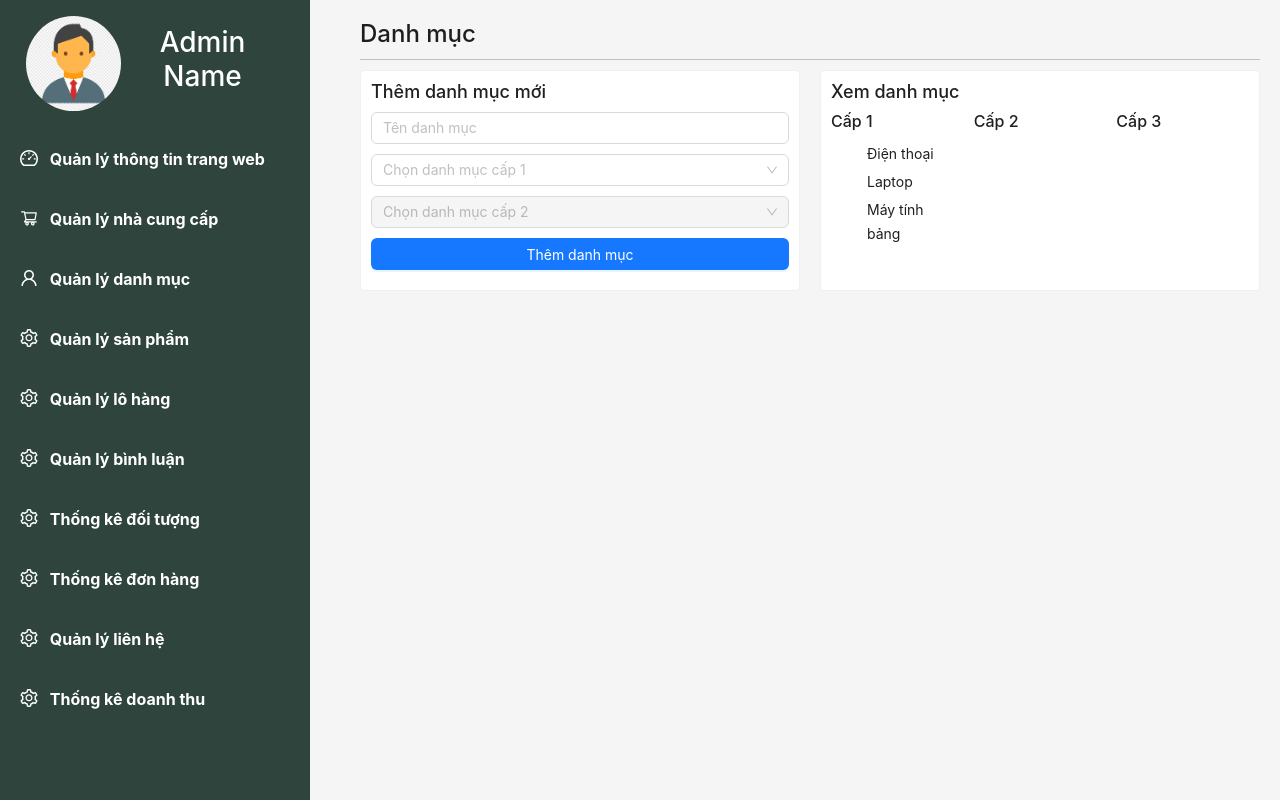
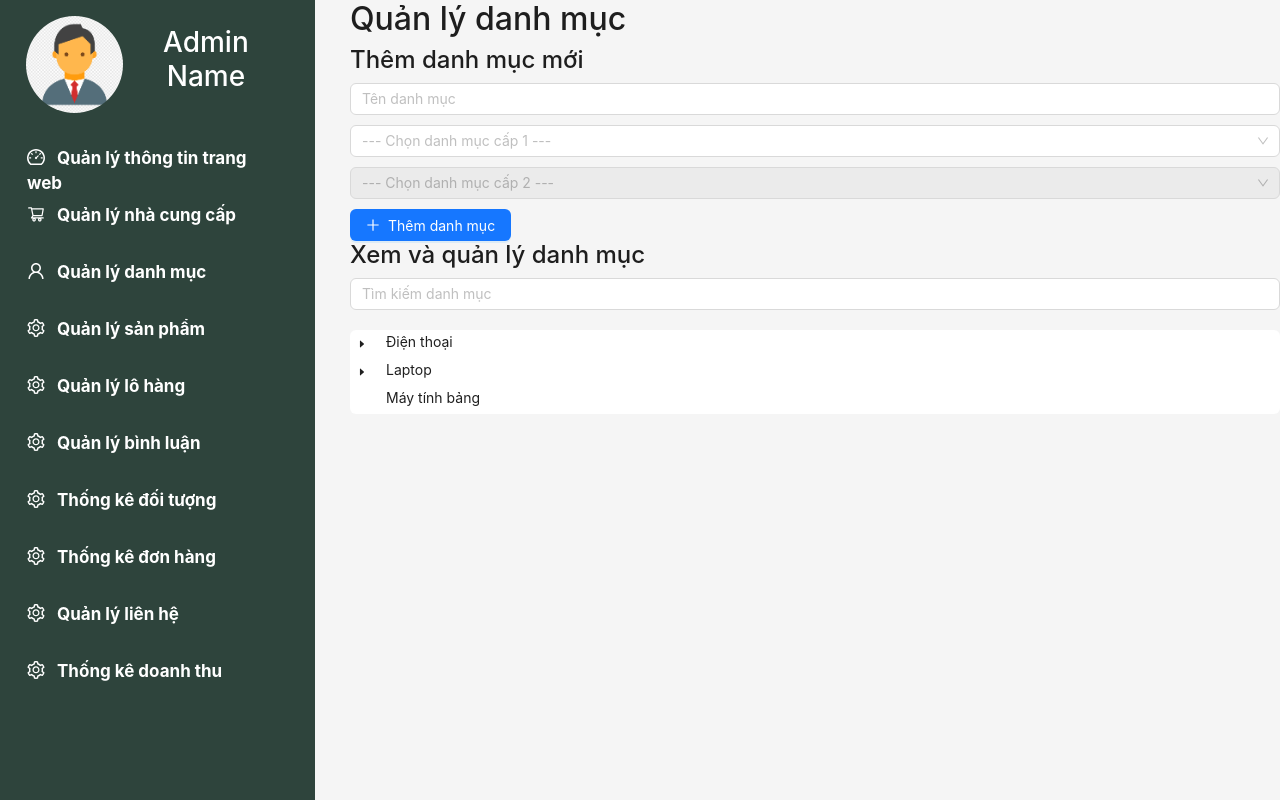
Before and after one commit to TellYaHeadliner/Pixel-Shop-Project, a React (Vite) app in the folder FE-E-commerce/: page /admin/categories in a window 1280 px wide. Built offline with nearby package versions, Linux system fonts and the light colour scheme.

Commit message:
hoàn thiện quản lý danh mục admin

```diff
--- a/FE-E-commerce/src/components/Admin/Sidebar/Sidebar.scss
+++ b/FE-E-commerce/src/components/Admin/Sidebar/Sidebar.scss
@@ -1,5 +1,5 @@
 .sidebar {
-    width: 310px;
+    width: 315px;
     padding: 0 10px;
     margin-right: 40px;
     color: var(--whited);
@@ -48,9 +48,9 @@
             & a {
                 height: 40px;
                 width: 300px;
-                padding: 20px 20px 40px 10px;
+                padding: 17px 20px 40px 17px;
                 text-decoration: none;
-                font-size: 16px;
+                font-size: 17px;
                 font-weight: bold;
                 color: var(--whited);
             }
--- a/FE-E-commerce/src/components/Admin/layouts/AdminLayout.jsx
+++ b/FE-E-commerce/src/components/Admin/layouts/AdminLayout.jsx
@@ -2,15 +2,6 @@ import { Layout } from 'antd';
 import { Routes, Route, Outlet } from 'react-router-dom';
 import "./AdminLayout.scss"; // Đảm bảo import CSS
 import Sidebar from '../Sidebar/Sidebar';
-import WebsiteInfo from '../../../pages/Admin/WebsiteInfo/WebsiteInfo';
-import SupplierManagement from '../../../pages/Admin/SupplierManagement/SupplierManagement';
-import CategoryManagement from '../../../pages/Admin/CategoryManagement/CategoryManagement';
-import ProductManagement from '../../../pages/Admin/ProductManagement/ProductManagement';
-import BatchManagement from '../../../pages/Admin/BatchManagement/BatchManagement';
-import CommentManagement from '../../../pages/Admin/CommentManagement/CommentManagement';
-import AudienceStatistics from '../../../pages/Admin/AudienceStatistics/AudienceStatistics';
-import OrderStatistics from '../../../pages/Admin/OrderStatistics/OrderStatistics';
-
 import "./AdminLayout.scss";
 const { Content, Sider } = Layout;
 
@@ -19,7 +10,7 @@ export default function AdminLayout() {
     return (
         <Layout style={{ minHeight: '100vh' }}>
             <Sidebar />
-            <Layout style={{ marginLeft: '340px' }}>
+            <Layout style={{ marginLeft: '350px' }}>
                 <Content style={{ margin: 0, minHeight: 280 }}>
                     <Outlet />
                 </Content>
--- a/FE-E-commerce/src/pages/Admin/CategoryManagement/CategoryManagement.jsx
+++ b/FE-E-commerce/src/pages/Admin/CategoryManagement/CategoryManagement.jsx
@@ -1,5 +1,6 @@
 import React, { useState } from 'react';
-import { Input, Button, Select, Tree, Menu, message } from 'antd';
+import { PlusOutlined, EditOutlined, DeleteOutlined } from '@ant-design/icons';
+import { Modal, Menu, Button, Input, Select, Tree } from 'antd';
 import './CategoryManagement.scss';
 
 const { Option } = Select;
@@ -7,281 +8,217 @@ const { Option } = Select;
 const CategoryManagement = () => {
     const initialCategories = [
         {
-            idDanhMuc: 1,
-            tenDanhMuc: "Điện thoại",
-            child: [
+            id: 1,
+            name: "Điện thoại",
+            children: [
                 {
-                    idDanhMuc: 3,
-                    tenDanhMuc: "Điện thoại 1",
-                    child: [
-                        { idDanhMuc: 8, tenDanhMuc: "Điện Thoại 11", child: [] },
-                        { idDanhMuc: 9, tenDanhMuc: "Điện Thoại 12", child: [] }
+                    id: 3,
+                    name: "Điện thoại 1",
+                    children: [
+                        { id: 8, name: "Điện Thoại 11", children: [] },
+                        { id: 9, name: "Điện Thoại 12", children: [] }
                     ]
                 }
             ]
         },
         {
-            idDanhMuc: 2,
-            tenDanhMuc: "Laptop",
-            child: [
-                { idDanhMuc: 6, tenDanhMuc: "Laptop 1", child: [] }
-            ]
+            id: 2,
+            name: "Laptop",
+            children: [{ id: 6, name: "Laptop 1", children: [] }]
         },
-        {
-            idDanhMuc: 4,
-            tenDanhMuc: "Máy tính bảng",
-            child: []
-        }
+        { id: 4, name: "Máy tính bảng", children: [] }
     ];
 
     const [categories, setCategories] = useState(initialCategories);
+    const [searchTerm, setSearchTerm] = useState('');
     const [categoryName, setCategoryName] = useState('');
     const [selectedParent, setSelectedParent] = useState(null);
-    const [selectedSecondLevel, setSelectedSecondLevel] = useState(null);
-    const [contextMenuVisible, setContextMenuVisible] = useState(false);
-    const [contextMenuPosition, setContextMenuPosition] = useState({ x: 0, y: 0 });
-    const [selectedCategory, setSelectedCategory] = useState(null);
+    const [selectedChild, setSelectedChild] = useState(null);
+    const [contextMenu, setContextMenu] = useState({ visible: false, position: {}, category: null });
+    const [isEditModalVisible, setEditModalVisible] = useState(false);
+    const [isDeleteModalVisible, setDeleteModalVisible] = useState(false);
+    const [newCategoryName, setNewCategoryName] = useState('');
 
     const addCategory = () => {
-        if (categoryName.trim()) {
-            const newCategory = {
-                idDanhMuc: Date.now(),
-                tenDanhMuc: categoryName,
-                child: [],
+        if (!categoryName.trim()) return;
+        const newCategory = { id: Date.now(), name: categoryName, children: [] };
+        const updateCategories = (list) => list.map(cat => {
+            if (cat.id === (selectedChild ? selectedParent.id : selectedParent?.id)) {
+                return {
+                    ...cat,
+                    children: selectedChild ?
+                        cat.children.map(subCat => subCat.id === selectedChild.id ? { ...subCat, children: [...subCat.children, newCategory] } : subCat)
+                        : [...cat.children, newCategory]
+                };
+            }
+            return cat;
+        });
+
+        setCategories(selectedChild || selectedParent ? updateCategories(categories) : [...categories, newCategory]);
+        resetForm();
     };
 
-            const updateCategories = (categoryList) => {
-                return categoryList.map(category => {
-                    if (selectedSecondLevel && category.idDanhMuc === selectedParent.idDanhMuc) {
-                        return {
-                            ...category,
-                            child: category.child.map(subCategory => {
-                                if (subCategory.idDanhMuc === selectedSecondLevel.idDanhMuc) {
-                                    return {
-                                        ...subCategory,
-                                        child: [...subCategory.child, newCategory],
-                                    };
-                                }
-                                return subCategory;
-                            }),
-                        };
-                    } else if (selectedParent && category.idDanhMuc === selectedParent.idDanhMuc) {
-                        return {
-                            ...category,
-                            child: [...category.child, newCategory],
-                        };
-                    }
-                    return category;
-                });
+    const resetForm = () => {
+        setCategoryName('');
+        setSelectedParent(null);
+        setSelectedChild(null);
     };
 
-            if (selectedSecondLevel) {
-                setCategories(updateCategories(categories));
-            } else if (selectedParent) {
-                setCategories(updateCategories(categories));
-            } else {
-                setCategories([...categories, newCategory]);
-            }
-
-            setCategoryName('');
-            setSelectedParent(null);
-            setSelectedSecondLevel(null);
-        }
+    const handleSelect = (setSelected, category) => {
+        setSelected(category);
+        if (setSelected === setSelectedParent) setSelectedChild(null);
     };
 
-    const handleSelectParent = (category) => {
-        setSelectedParent(category);
-        setSelectedSecondLevel(null);
+    const showContextMenu = (e, category) => {
+        e.preventDefault();
+        setContextMenu({ visible: true, position: { x: e.clientX, y: e.clientY }, category });
     };
 
-    const handleSelectSecondLevel = (subcategory) => {
-        setSelectedSecondLevel(subcategory);
-    };
-
-    const showCategory = (
-        <div className="category-view-section">
-            <h4 className="category-view-title">Xem danh mục</h4>
-            <div className="category-levels">
-                <div className="category-level">
-                    <h5 className="category-level-title">Cấp 1</h5>
-                    <Tree
-                        treeData={categories.map(category => ({
-                            title: category.tenDanhMuc,
-                            key: category.idDanhMuc,
-                        }))}
-                        onSelect={(selectedKeys) => handleSelectParent(categories.find(cat => cat.idDanhMuc === selectedKeys[0]))}
-                        onRightClick={(info) => showContextMenu(info, null)}
-                    />
-                </div>
-
-                <div className="category-level">
-                    <h5 className="category-level-title">Cấp 2</h5>
-                    {selectedParent && (
-                        <Tree
-                            treeData={selectedParent.child.map(subcategory => ({
-                                title: subcategory.tenDanhMuc,
-                                key: subcategory.idDanhMuc,
-                            }))}
-                            onSelect={(selectedKeys) => handleSelectSecondLevel(selectedParent.child.find(cat => cat.idDanhMuc === selectedKeys[0]))}
-                            onRightClick={(info) => showContextMenu(info, selectedParent)}
-                        />
-                    )}
-                </div>
-
-                <div className="category-level">
-                    <h5 className="category-level-title">Cấp 3</h5>
-                    {selectedSecondLevel && (
-                        <Tree
-                            treeData={selectedSecondLevel.child.map(child => ({
-                                title: child.tenDanhMuc,
-                                key: child.idDanhMuc,
-                            }))}
-                            onRightClick={(info) => showContextMenu(info, selectedSecondLevel)}
-                        />
-                    )}
-                </div>
-            </div>
-            {contextMenuVisible && (
-                <Menu
-                    style={{ position: 'absolute', left: contextMenuPosition.x, top: contextMenuPosition.y }}
-                    onClick={handleMenuClick}
-                    onMouseLeave={() => setContextMenuVisible(false)}
-                >
-                    <Menu.Item key="edit">Sửa</Menu.Item>
-                    <Menu.Item key="delete">Xóa</Menu.Item>
-                </Menu>
-            )}
-        </div>
-    );
-
-    const showContextMenu = (info, category) => {
-        setSelectedCategory(category);
-        setContextMenuPosition({ x: info.event.clientX, y: info.event.clientY });
-        setContextMenuVisible(true);
-    };
-
-    const handleMenuClick = (e) => {
-        if (e.key === "edit") {
-            if (selectedCategory) {
-                const updatedName = prompt("Nhập tên danh mục mới:", selectedCategory.tenDanhMuc);
-                if (updatedName) {
-                    updateCategoryName(selectedCategory.idDanhMuc, updatedName);
+    const handleMenuClick = (action) => {
+        if (!contextMenu.category) return;
+        if (action === "edit") {
+            setNewCategoryName(contextMenu.category.name);
+            setEditModalVisible(true);
+        } else if (action === "delete") {
+            setDeleteModalVisible(true);
         }
-            }
-        } else if (e.key === "delete") {
-            if (selectedCategory) {
-                deleteCategory(selectedCategory.idDanhMuc);
-            }
-        }
-        setContextMenuVisible(false);
+        setContextMenu({ ...contextMenu, visible: false });
     };
 
     const updateCategoryName = (id, newName) => {
-        const updatedCategories = categories.map(category => {
-            if (category.idDanhMuc === id) {
-                return { ...category, tenDanhMuc: newName };
-            }
-            if (category.child) {
-                category.child = category.child.map(subCategory => {
-                    if (subCategory.idDanhMuc === id) {
-                        return { ...subCategory, tenDanhMuc: newName };
-                    }
-                    if (subCategory.child) {
-                        subCategory.child = subCategory.child.map(child => {
-                            if (child.idDanhMuc === id) {
-                                return { ...child, tenDanhMuc: newName };
-                            }
-                            return child;
+        const update = (list) => list.map(cat => {
+            if (cat.id === id) return { ...cat, name: newName };
+            if (cat.children) cat.children = update(cat.children);
+            return cat;
         });
-                    }
-                    return subCategory;
-                });
-            }
-            return category;
-        });
-
-        setCategories(updatedCategories);
+        setCategories(update(categories));
+        alert('Danh mục đã được cập nhật!');
     };
 
     const deleteCategory = (id) => {
-        const updatedCategories = categories.filter(category => {
-            if (category.idDanhMuc === id) {
-                return false; // Xóa danh mục cấp 1
-            }
-            if (category.child) {
-                category.child = category.child.filter(subCategory => {
-                    if (subCategory.idDanhMuc === id) {
-                        return false; // Xóa danh mục cấp 2
-                    }
-                    if (subCategory.child) {
-                        subCategory.child = subCategory.child.filter(child => child.idDanhMuc !== id); // Xóa danh mục cấp 3
-                    }
+        const update = (list) => list.filter(cat => {
+            if (cat.id === id) return false;
+            if (cat.children) cat.children = update(cat.children);
             return true;
         });
-            }
-            return true;
-        });
-
-        setCategories(updatedCategories);
-        message.success('Danh mục đã được xóa!');
+        setCategories(update(categories));
+        alert('Danh mục đã được xóa!');
     };
 
-    const addCategorySection = (
-        <div className="category-add-section">
-            <h4 className="category-add-title">Thêm danh mục mới</h4>
+    const handleEdit = () => {
+        if (contextMenu.category) {
+            updateCategoryName(contextMenu.category.id, newCategoryName);
+        }
+        setEditModalVisible(false);
+    };
+
+    const confirmDelete = () => {
+        if (contextMenu.category) {
+            deleteCategory(contextMenu.category.id);
+        }
+        setDeleteModalVisible(false);
+    };
+
+    const renderTree = (data) => {
+        return data.map(cat => ({
+            title: cat.name,
+            key: cat.id,
+            children: cat.children.length > 0 ? renderTree(cat.children) : [],
+        }));
+    };
+
+    // Filter categories based on search term
+    const filteredCategories = categories.filter(cat =>
+        cat.name.toLowerCase().includes(searchTerm.toLowerCase()) ||
+        cat.children.some(subCat => subCat.name.toLowerCase().includes(searchTerm.toLowerCase()))
+    );
+
+    return (
+        <div className="category-management-container">
+            <h2 className="category-management-title">Quản lý danh mục</h2>
+            <div className="form-section">
+                <h4 className="form-title">Thêm danh mục mới</h4>
                 <Input
                     placeholder="Tên danh mục"
                     value={categoryName}
                     onChange={(e) => setCategoryName(e.target.value)}
-                className="category-input"
                 />
                 <Select
-                placeholder="Chọn danh mục cấp 1"
-                onChange={(value) => {
-                    const category = categories.find(cat => cat.idDanhMuc === value);
-                    handleSelectParent(category);
-                }}
-                className="category-select"
+                    placeholder="--- Chọn danh mục cấp 1 ---"
+                    onChange={(value) => handleSelect(setSelectedParent, categories.find(cat => cat.id === value))}
+                    style={{ width: '100%', marginTop: '10px' }}
                 >
-                <Option value="">--- Chọn danh mục cấp 1 ---</Option>
-                {categories.map(category => (
-                    <Option key={category.idDanhMuc} value={category.idDanhMuc}>
-                        {category.tenDanhMuc}
-                    </Option>
-                ))}
+                    {categories.map(cat => <Option key={cat.id} value={cat.id}>{cat.name}</Option>)}
                 </Select>
-
                 <Select
-                placeholder="Chọn danh mục cấp 2"
-                onChange={(value) => {
-                    const subcategory = selectedParent.child.find(cat => cat.idDanhMuc === value);
-                    handleSelectSecondLevel(subcategory);
-                }}
-                className="category-select"
+                    placeholder="--- Chọn danh mục cấp 2 ---"
+                    onChange={(value) => handleSelect(setSelectedChild, selectedParent?.children.find(cat => cat.id === value))}
                     disabled={!selectedParent}
+                    style={{ width: '100%', marginTop: '10px' }}
                 >
-                <Option value="">--- Chọn danh mục cấp 2 ---</Option>
-                {selectedParent && selectedParent.child.map(subcategory => (
-                    <Option key={subcategory.idDanhMuc} value={subcategory.idDanhMuc}>
-                        {subcategory.tenDanhMuc}
-                    </Option>
-                ))}
+                    {selectedParent?.children.map(subCat => <Option key={subCat.id} value={subCat.id}>{subCat.name}</Option>)}
                 </Select>
-
-            <Button type="primary" onClick={addCategory} className="category-add-button">
+                <Button
+                    type="primary"
+                    icon={<PlusOutlined />}
+                    onClick={addCategory}
+                    style={{ marginTop: '10px' }}
+                >
                     Thêm danh mục
                 </Button>
             </div>
-    );
 
-    return (
-        <div className="category-management">
-            <h2 className="category-title">Danh mục</h2>
-            <hr className="category-divider" />
-            <div className="category-container">
-                {addCategorySection}
-                {showCategory}
+            <div className="view-section">
+                <h4 className="view-title">Xem và quản lý danh mục</h4>
+                <Input
+                    placeholder="Tìm kiếm danh mục"
+                    value={searchTerm}
+                    onChange={(e) => setSearchTerm(e.target.value)}
+                    style={{ marginBottom: '20px' }}
+                />
+                <Tree
+                    treeData={renderTree(filteredCategories)}
+                    onRightClick={(e) => showContextMenu(e.event, e.node)}
+                    onSelect={(keys) => {
+                        const selected = categories.find(cat => cat.id === Number(keys[0]));
+                        handleSelect(setSelectedParent, selected);
+                    }}
+                />
             </div>
+
+            {contextMenu.visible && (
+                <Menu
+                    style={{ position: 'absolute', left: contextMenu.position.x, top: contextMenu.position.y }}
+                    onClick={({ key }) => handleMenuClick(key)}
+                >
+                    <Menu.Item key="edit" icon={<EditOutlined />}>Sửa</Menu.Item>
+                    <Menu.Item key="delete" icon={<DeleteOutlined />}>Xóa</Menu.Item>
+                </Menu>
+            )}
+
+            {/* Edit Modal */}
+            <Modal
+                title="Sửa tên danh mục"
+                visible={isEditModalVisible}
+                onOk={handleEdit}
+                onCancel={() => setEditModalVisible(false)}
+            >
+                <Input
+                    placeholder="Nhập tên mới"
+                    value={newCategoryName}
+                    onChange={(e) => setNewCategoryName(e.target.value)}
+                />
+            </Modal>
+
+            {/* Delete Confirmation Modal */}
+            <Modal
+                title="Xác nhận xóa"
+                visible={isDeleteModalVisible}
+                onOk={confirmDelete}
+                onCancel={() => setDeleteModalVisible(false)}
+            >
+                <p>Bạn có chắc chắn muốn xóa danh mục "{contextMenu.category?.name}" không?</p>
+            </Modal>
         </div>
     );
 };
--- a/FE-E-commerce/src/pages/Admin/CategoryManagement/CategoryManagement.scss
+++ b/FE-E-commerce/src/pages/Admin/CategoryManagement/CategoryManagement.scss
@@ -1,67 +1,28 @@
-.category-management {
+.modal {
+    position: fixed;
+    top: 50%;
+    left: 50%;
+    transform: translate(-50%, -50%);
+    background: white;
     padding: 20px;
+    border-radius: 8px;
+    box-shadow: 0 2px 8px rgba(0, 0, 0, 0.15);
+    z-index: 1000;
 }
 
-.category-title {
-    font-size: 24px;
+.modal-title {
+    font-size: 18px;
     margin-bottom: 10px;
+    color: #333;
 }
 
-.category-divider {
-    margin: 10px 0;
+.modal-button {
+    background-color: #1890ff;
+    color: white;
+    border: none;
+    padding: 10px 12px;
+    border-radius: 4px;
+    cursor: pointer;
+    font-size: 14px;
+    margin-right: 5px;
 }
-
-.category-container {
-    display: flex;
-    justify-content: space-between;
-
-    .category-add-section,
-    .category-view-section {
-        flex: 1;
-        margin-right: 20px;
-        padding: 10px;
-        border: 1px solid #f0f0f0;
-        border-radius: 4px;
-        background-color: #fff;
-
-        &:last-child {
-            margin-right: 0;
-        }
-    }
-}
-
-.category-add-title,
-.category-view-title {
-    font-size: 18px;
-    margin-bottom: 10px;
-}
-
-.category-input,
-.category-select,
-.category-add-button {
-    width: 100%;
-    margin-bottom: 10px;
-}
-
-.category-checkbox {
-    margin-bottom: 10px;
-}
-
-.category-levels {
-    display: flex;
-    justify-content: space-between;
-
-    .category-level {
-        flex: 1;
-        margin-right: 10px;
-
-        &:last-child {
-            margin-right: 0;
-        }
-
-        .category-level-title {
-            font-size: 16px;
-            margin-bottom: 10px;
-        }
-    }
-}
```
Lines whose indentation alone changed are shown as unchanged.
